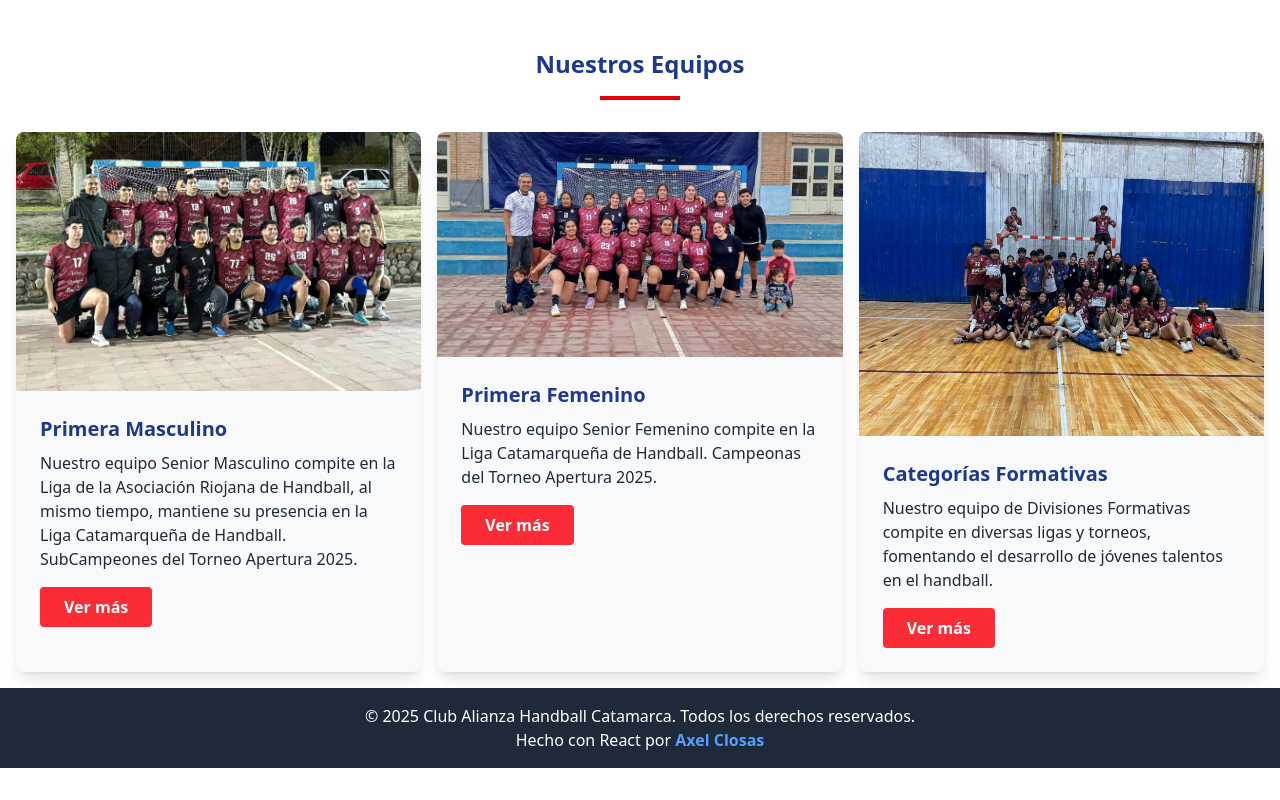
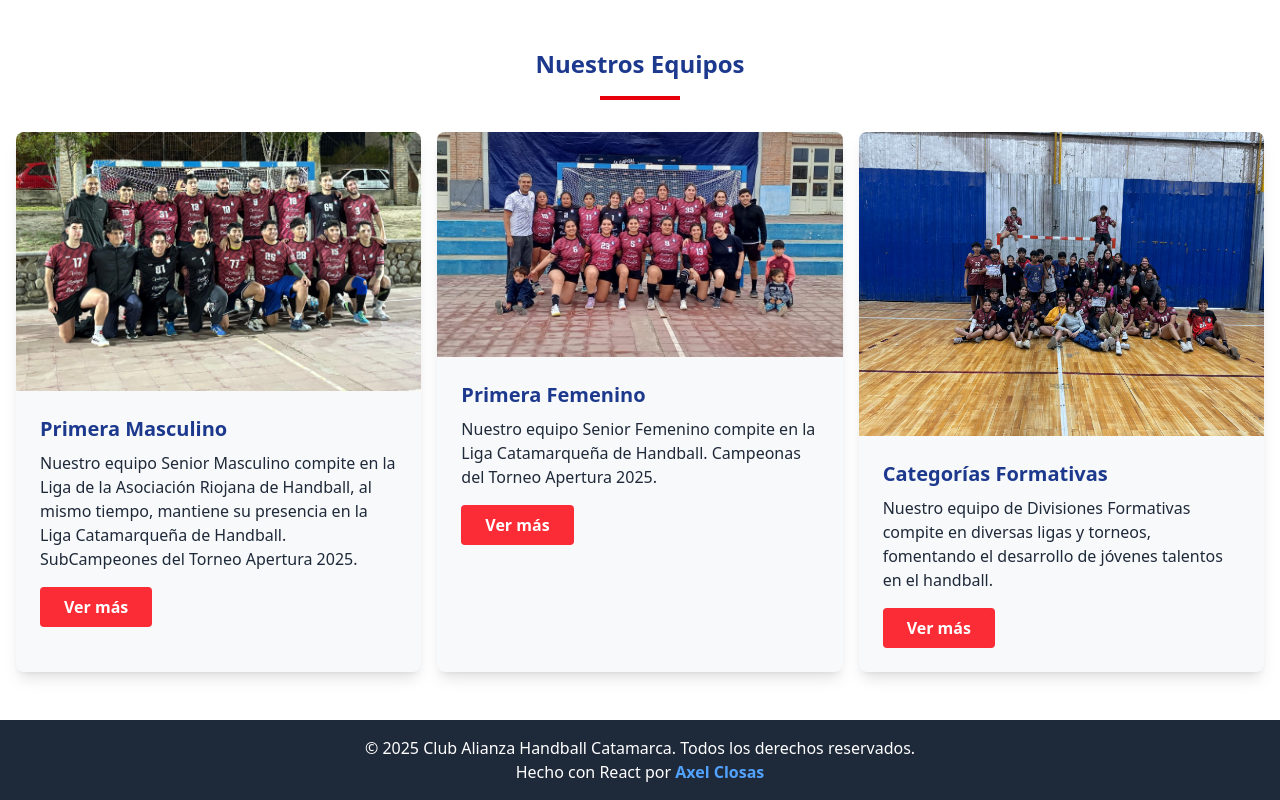
Before and after one commit to AxelClosas/diplo-nodo-fs-modulo-4-sprint-1-tp1, a React (Vite) app: page / in a window 1280 px wide. Shown: the part 816-1616 px from the top of the page. Before the commit the page ends 1584 px from the top, so only its background shows below. Built offline with nearby package versions, Linux system fonts and the light colour scheme.

Commit message:
fix: Se agregó un margin top para separar el footer del contenido principal

```diff
--- a/src/components/Footer.jsx
+++ b/src/components/Footer.jsx
@@ -2,7 +2,7 @@ import React from 'react'
 
 export default function Footer() {
   return (
-    <footer className="bg-gray-800 text-white py-4">
+    <footer className="bg-gray-800 text-white py-4 mt-8">
       <div className="container mx-auto text-center">
         <p>&copy; {new Date().getFullYear()} Club Alianza Handball Catamarca. Todos los derechos reservados.</p>
         <p>Hecho con React por <a href="https://github.com/AxelClosas" className='text-blue-400 font-bold hover:text-blue-200' target="_blank" rel="noopener noreferrer">Axel Closas</a></p>
```
